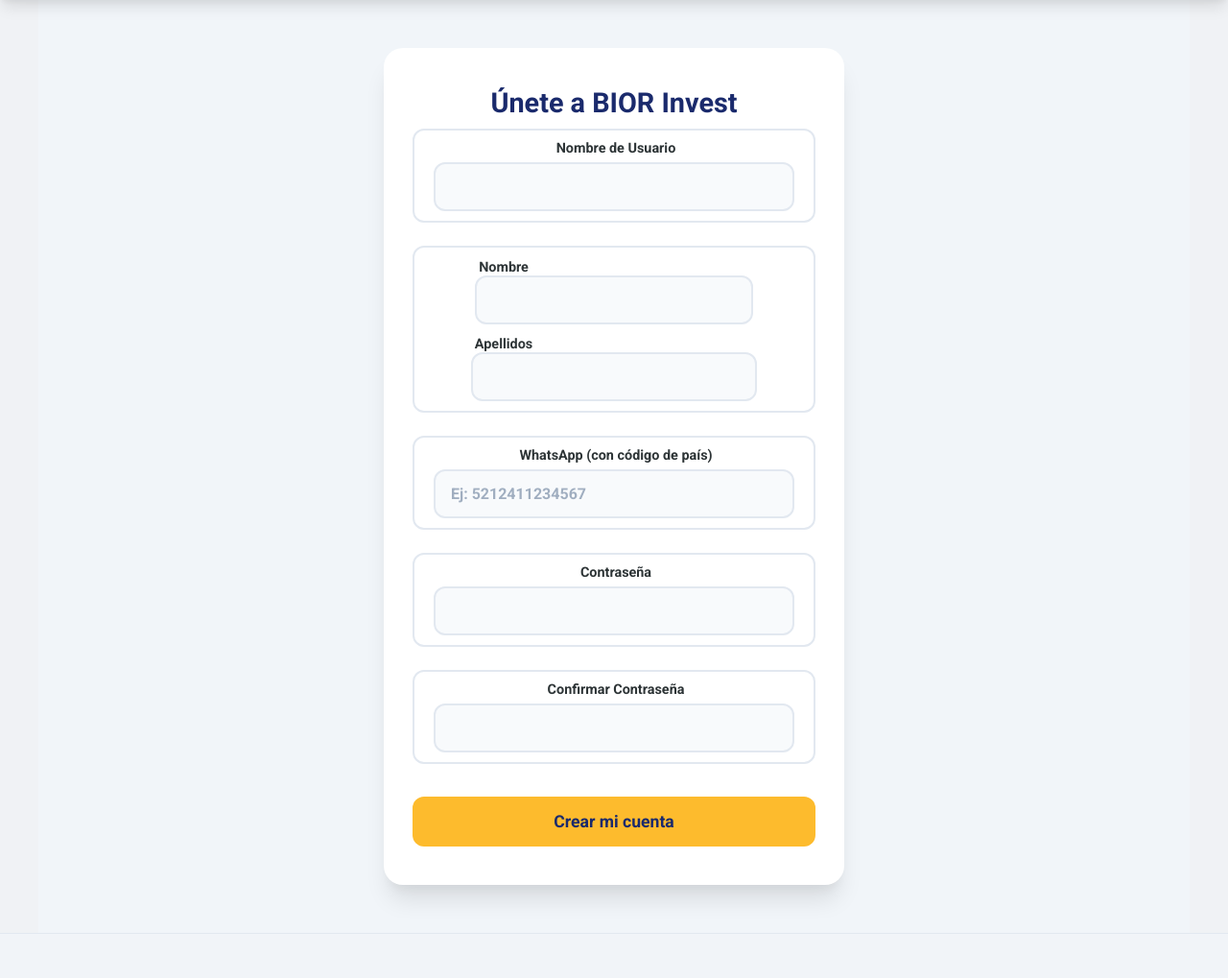
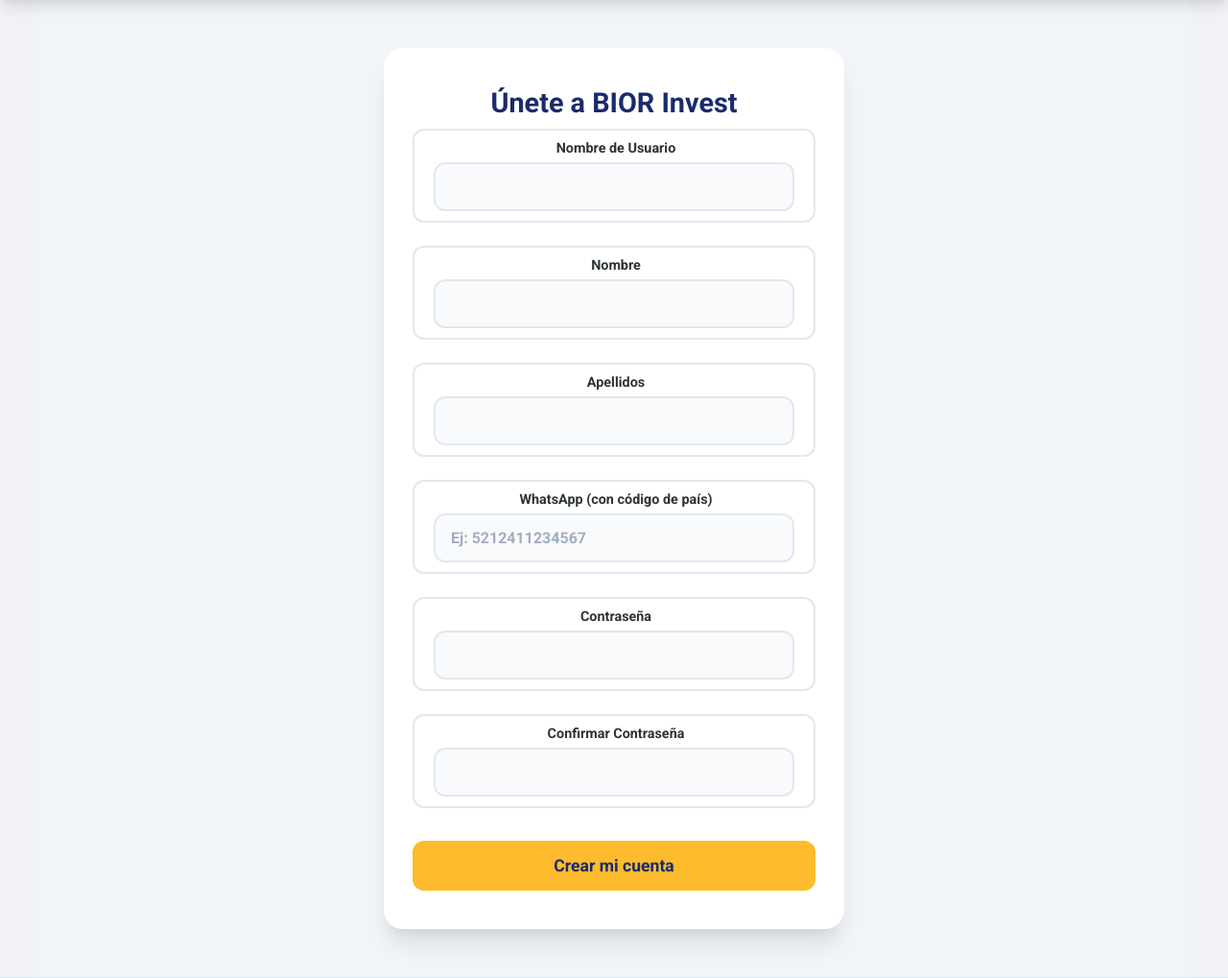
Before and after one commit to AlanBIOR/bior-invest-ai, a Django app: page /registro/ in a window 1280 px wide. Shown: the part 60-1079 px from the top of the page at 96% size. Run offline with Django 5.2, Linux system fonts and the light colour scheme; some libraries are stand-ins or nearby versions.

Commit message:
Coreccion de registro

```diff
--- a/templates/auth/registro.html
+++ b/templates/auth/registro.html
@@ -17,15 +17,14 @@
                 <input type="text" name="username" required value="{{ form.username.value|default:'' }}">
             </div>
 
-            <div class="input-group" style="display: flex; gap: 10px;">
-                <div style="flex: 1;">
-                    <label>Nombre</label>
-                    <input type="text" name="first_name" required value="{{ form.first_name.value|default:'' }}">
-                </div>
-                <div style="flex: 1;">
-                    <label>Apellidos</label>
-                    <input type="text" name="last_name" required value="{{ form.last_name.value|default:'' }}">
-                </div>
+            <div class="input-group">
+                <label>Nombre</label>
+                <input type="text" name="first_name" required value="{{ form.first_name.value|default:'' }}">
+            </div>
+
+            <div class="input-group">
+                <label>Apellidos</label>
+                <input type="text" name="last_name" required value="{{ form.last_name.value|default:'' }}">
             </div>
 
             <div class="input-group">
```
